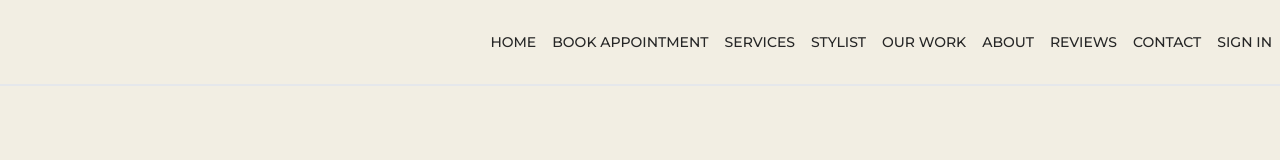
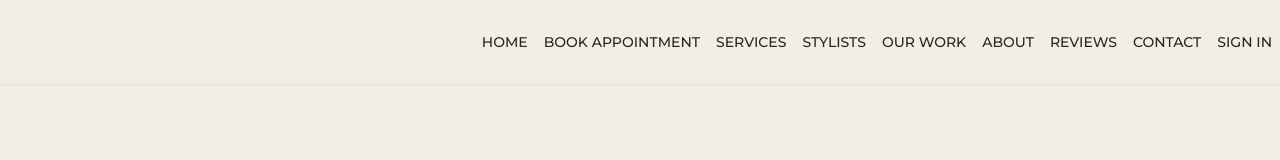
Before and after one commit to Mtduffey36/hair-and-co, a React (Vite) app in the folder client/: page /services in a window 1280 px wide. Shown: the top 160 px of the page. Built offline with nearby package versions, Linux system fonts and the light colour scheme.

Commit message:
Fixed typo on navbar, from stylist to stylists

```diff
--- a/client/src/constants/index.js
+++ b/client/src/constants/index.js
@@ -22,7 +22,7 @@ export const LINKS = [
     link: "/services",
   },
   {
-    name: "Stylist",
+    name: "Stylists",
     link: "#portfolio",
   },
   {
```
